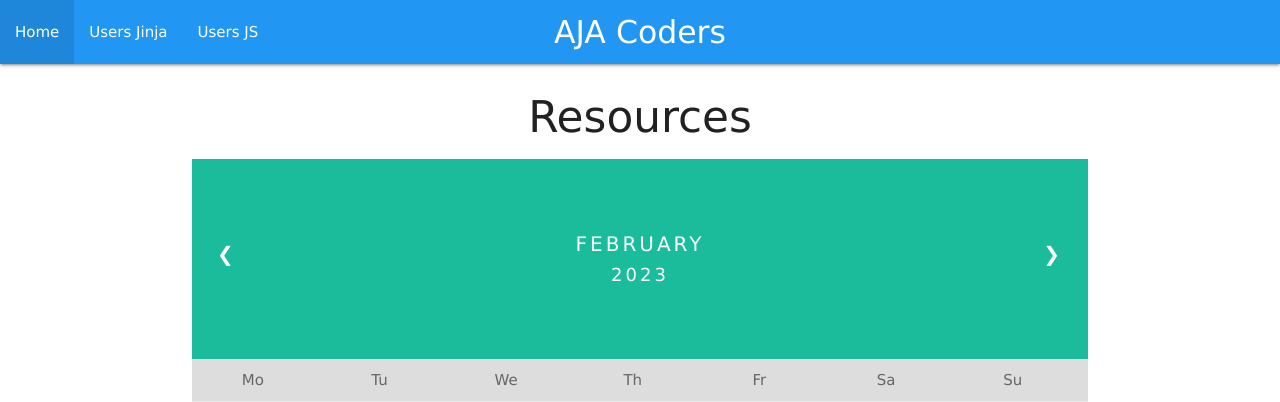
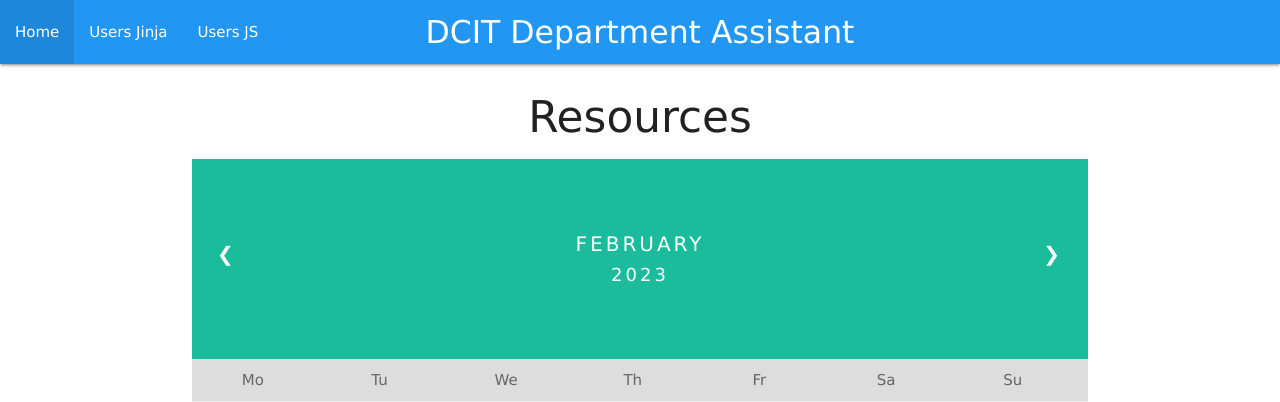
Before and after one commit to Updeus/Final-Year-Project, a Python web app: template App/templates/Resources.html in a window 1280 px wide. Shown: the top 402 px of the page. Run offline with Jinja, Linux system fonts and the light colour scheme; the template is opened without the code that fills it, so the values that code supplies are empty.

Commit message:
report page

```diff
--- a/App/templates/Reports.html
+++ b/App/templates/Reports.html
@@ -61,8 +61,11 @@
     </div>
     <div class="btn-group">
         <button type="submit" class="myButton">Report #1</button>
+        <br>
         <button type="submit" class="myButton">Report #2</button>
+        <br>
         <button type="submit" class="myButton">Report #3</button>
+        <br>
     </div>
 </div>
 
--- a/App/templates/Resources.html
+++ b/App/templates/Resources.html
@@ -43,8 +43,8 @@
     }
 </style>
 {% extends "layout.html" %}
-{% block title %}AJA Coders{% endblock %}
-{% block page %}AJA Coders{% endblock %}
+{% block title %}DCIT Department Assistant{% endblock %}
+{% block page %}DCIT Department Assistant{% endblock %}
 {{ super() }}
 
 {% block content %}
```
